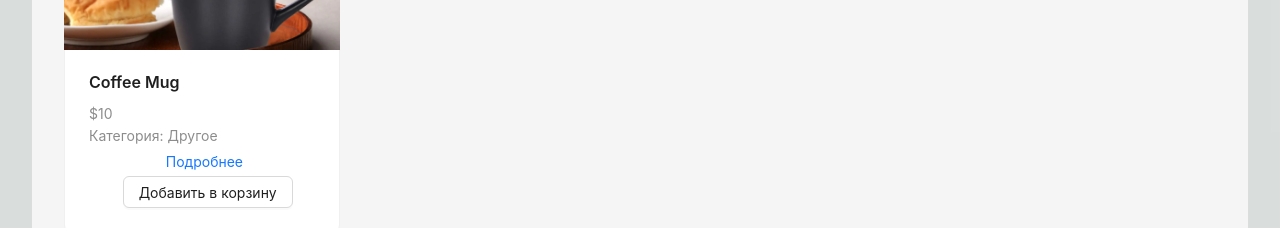
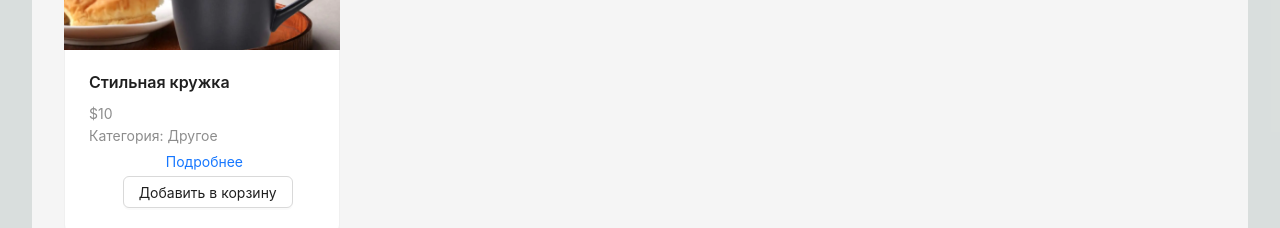
Before and after one commit to nick6850/coffee_store, a React (Vite) app: page / in a window 1280 px wide. Shown: the part 1139-1367 px from the top of the page. Built offline with nearby package versions, Linux system fonts and the light colour scheme; sample sign-in values are in the browser's storage.

Commit message:
Improved the description of products

```diff
--- a/src/assets/data/products.js
+++ b/src/assets/data/products.js
@@ -45,7 +45,7 @@ const products = [
   {
     id: 6,
     name: "Portable Maker",
-    description: "Приготовьте свой кофе везде, где вы находитесь.",
+    description: "Поможет приготовить кофе на пикнике или в горах.",
     price: 50.0,
     category: "Кофемашины",
     img: "product_6.jpg",
@@ -68,7 +68,7 @@ const products = [
   },
   {
     id: 9,
-    name: "Coffee Mug",
+    name: "Стильная кружка",
     description: "Стильная кружка для вашего ежедневного кофе.",
     price: 10.0,
     category: "Другое",
```
